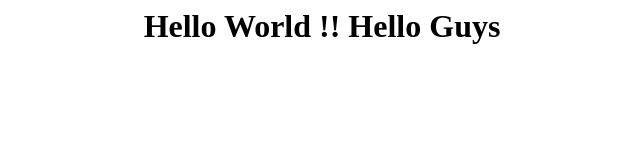
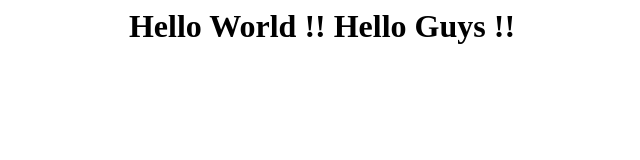
Before and after one commit to kunal-ys/kunal-webserver, a plain HTML site: page index.html in a window 1280 px wide. Shown: the whole page, without its empty margins (318-958 px from the left). Drawn offline with Linux system fonts and the light colour scheme.

Commit message:
Update index.html

```diff
--- a/index.html
+++ b/index.html
@@ -1,2 +1,2 @@
 <center><h1>Hello World !!</h1<center>
-Hello Guys
+Hello Guys !!
```
